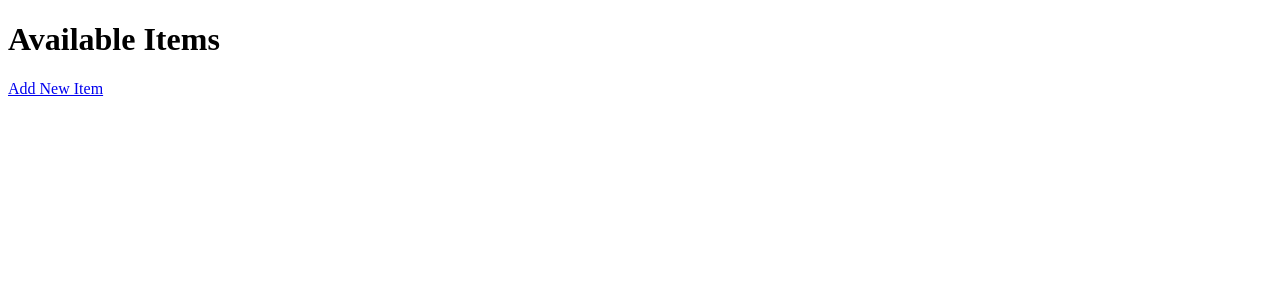
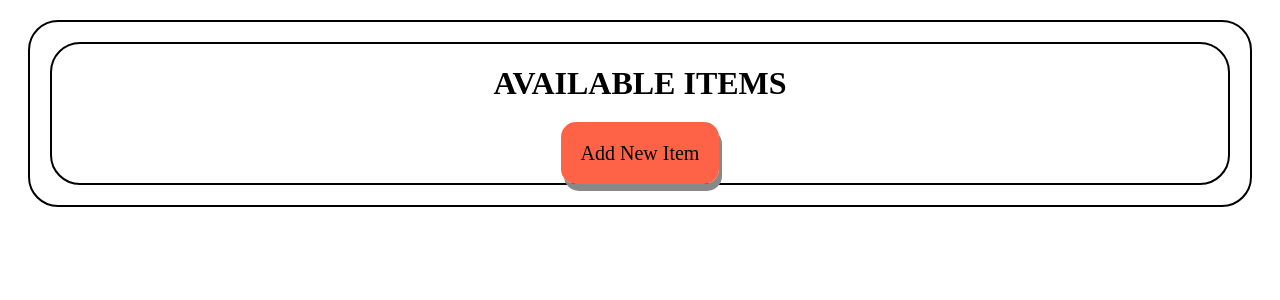
Before and after one commit to AnniePawl/anna-backend, a Node server app: page / in a window 1280 px wide. Shown: the top 300 px of the page. Run offline with Node 20, Linux system fonts and the light colour scheme; data that the repository does not hold is empty; some libraries are stand-ins or nearby versions.

Commit message:
added some styles

```diff
--- a/views/items-edit.handlebars
+++ b/views/items-edit.handlebars
@@ -1,3 +1,5 @@
+<div class="row">
+    <div class="col-sm-6 col-sm-offset-3">
         <form method="POST" action="/items/{{item._id}}?_method=PUT">
           {{> items-form}}
           <!-- BUTTON -->
@@ -5,3 +7,5 @@
             <button type="submit">Save Item Listing</button>
           </p>
         </form>
+    </div>
+</div>
--- a/views/items-index.handlebars
+++ b/views/items-index.handlebars
@@ -1,8 +1,11 @@
 <!-- items-index -->
-<h1>Available Items</h1>
+<div class="container">
 
-<a href="/items/new">Add New Item</a>
-
+    <h1>AVAILABLE ITEMS</h1>
+    <br>
+    <a class="new-items"href="/items/new">Add New Item</a>
+    <br>
+    <br>
     <div class="row">
     {{#each items}}
     <div class="col-sm-3">
@@ -11,3 +14,45 @@
     </div>
     {{/each}}
     </div>
+
+</div>
+
+<style>
+
+.container {
+    text-align: center;
+    border: 2px solid black;
+    border-radius: 30px;
+    margin: 20px;
+}
+
+button:active {
+    transform: translateY(4px);
+}
+
+a {
+    text-decoration: none;
+}
+.new-items{
+    border: 2px black;
+    background-color: tomato;
+    text-decoration: none;
+    color: black;
+    border-radius: 15px;
+    box-shadow: 3px 7px #888888;
+    font-size: 20px;
+    padding: 20px;
+    margin: 15px;
+    width: 60%;
+}
+h1{
+    text-align: center;
+}
+
+.item-title {
+    font-size: 20px;
+    font-weight: bold;
+}
+
+
+</style>
--- a/views/layouts/main.handlebars
+++ b/views/layouts/main.handlebars
@@ -6,8 +6,8 @@
   <title>Anna's Portfolio</title>
 </head>
 <body>
-
-  {{{body}}}
-
+    <div class="container">
+        {{{body}}}
+    </div>
 </body>
 </html>
```
Also changed, not shown: controllers/comments.js (+0 -10 lines), views/partials/navbar.handlebars (line endings or trailing spaces). Lines whose indentation alone changed are shown as unchanged.
